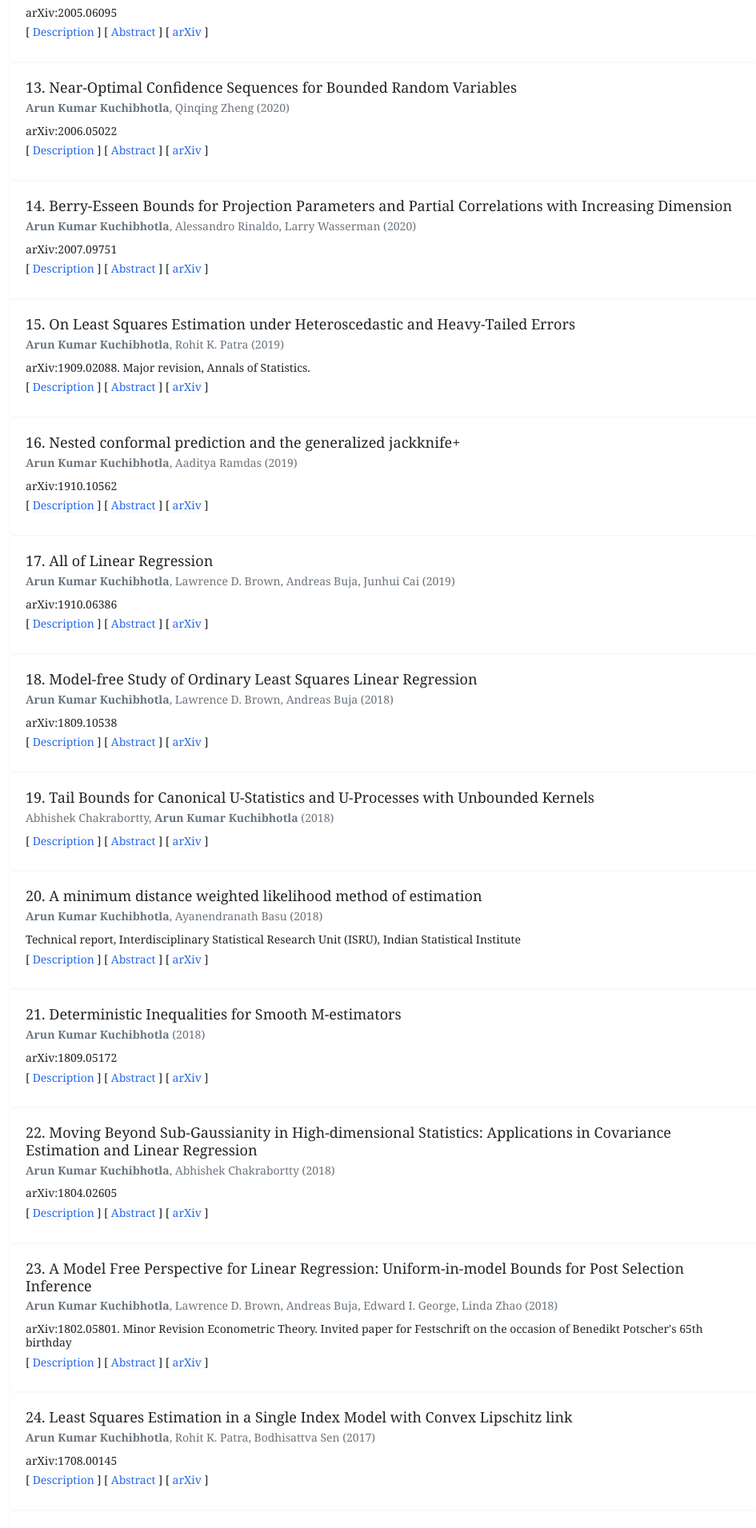
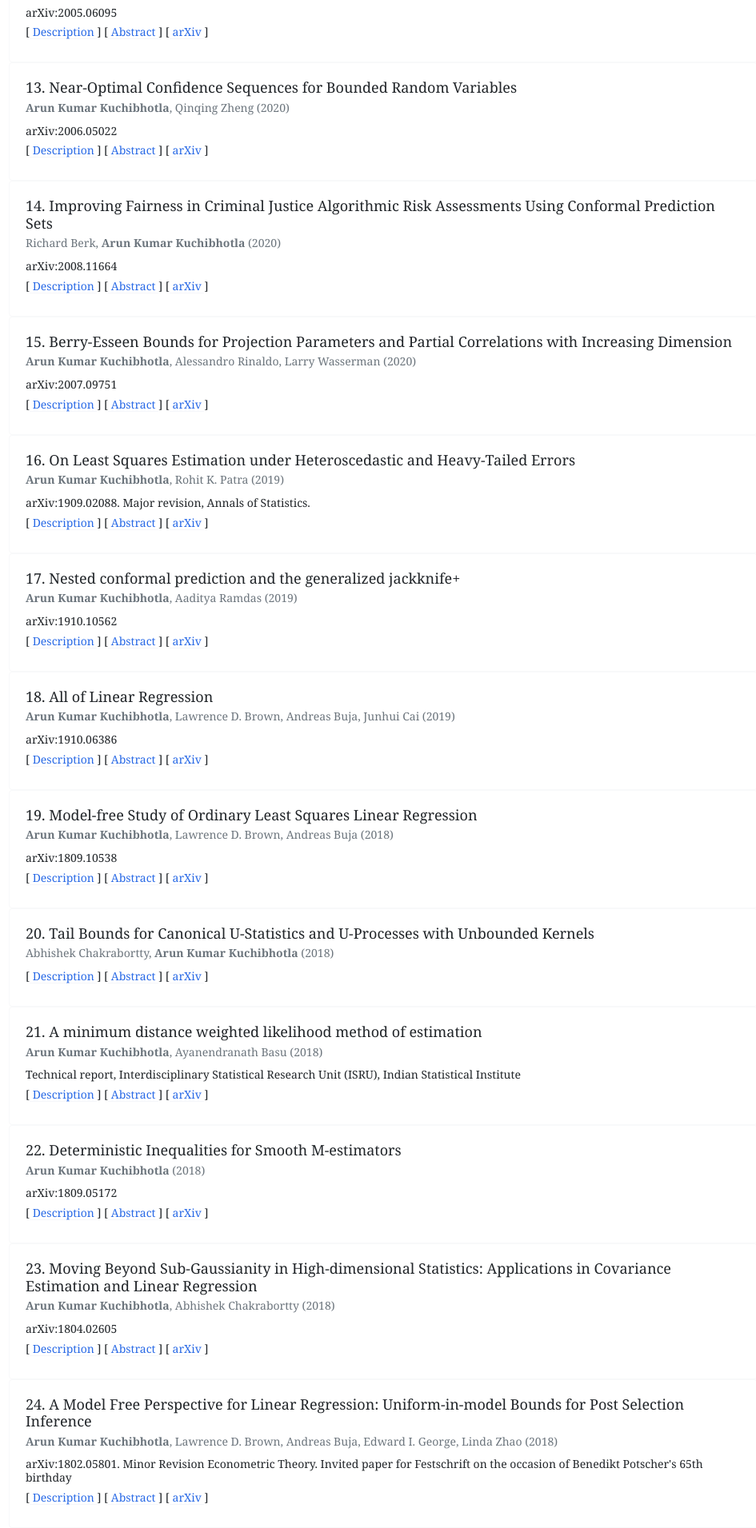
Before and after one commit to Arun-Kuchibhotla/Arun-Kuchibhotla.github.io, a Jekyll site: the page built from docs/research.md, in a window 1280 px wide. Shown: the part 2003-3914 px from the top of the page at 80% size, without its empty margins (261-1206 px from the left). Built offline with Jekyll 4.4.1, drawn with Linux system fonts in a browser that asks for light colours; nearby versions of some CDN libraries; part of the change alters nothing that is shown; some of the changed text lies outside the part shown.

Commit message:
Update publications.json

```diff
--- a/_data/publications.json
+++ b/_data/publications.json
@@ -58,6 +58,36 @@
 		"cites_url": "https://arxiv.org/abs/2007.09751",
 		"abstract": "The linear regression model can be used even when the true regression function is not linear. The resulting estimated linear function is the best linear approximation to the regression function and the vector β of the coefficients of this linear approximation are the projection parameter. We provide finite sample bounds on the Normal approximation to the law of the least squares estimator of the projection parameters normalized by the sandwich-based standard error. Our results hold in the increasing dimension setting and under minimal assumptions on the distribution of the response variable. Furthermore, we construct confidence sets for β in the form of hyper-rectangles and establish rates on their coverage accuracy. We provide analogous results for partial correlations among the entries of sub-Gaussian vectors.",
 		"description": "The paper provides sharp requirements on the dimension with respect to the sample size for valid confidence intervals for ordinary least squares estimator and partial correlations. We derive these based on Berry-Esseen bounds and proving finite-sample bounds for multiplier bootstrap."
+	},
+	{
+		"type": "Preprint",
+		"work_type": "Preprint",
+		"id": 34,
+		"title": "Improving Fairness in Criminal Justice Algorithmic Risk Assessments Using Conformal Prediction Sets",
+		"year": 2020,
+		"authors":[
+			{
+				"name": "Richard Berk"
+			},
+			{
+				"name": "Arun Kumar Kuchibhotla"
+			}
+		],
+		"use": true,
+		"topic":[
+			{
+				"topic": "Fairness"
+			},
+			{
+				"topic": "Conformal Prediction"
+			}
+		],
+		"source": "arXiv:2008.11664",
+		"volume": "",
+		"citation_url": "https://arxiv.org/abs/2008.11664",
+		"cites_url": "https://arxiv.org/abs/2008.11664",
+		"abstract": "Risk assessment algorithms have been correctly criticized for potential unfairness, and there is an active cottage industry trying to make repairs. In this paper, we adopt a framework from conformal prediction sets to remove unfairness from risk algorithms themselves and the covariates used for forecasting. From a sample of 300,000 offenders at their arraignments, we construct a confusion table and its derived measures of fairness that are effectively free any meaningful differences between Black and White offenders. We also produce fair forecasts for individual offenders coupled with valid probability guarantees that the forecasted outcome is the true outcome. We see our work as a demonstration of concept for application in a wide variety of criminal justice decisions. The procedures provided can be routinely implemented in jurisdictions with the usual criminal justice datasets used by administrators. The requisite procedures can be found in the scripting software R. However, whether stakeholders will accept our approach as a means to achieve risk assessment fairness is unknown. There also are legal issues that would need to be resolved although we offer a Pareto improvement.",
+		"description": "The paper uses weighted exchangeability for conformal prediction under covariate shift to attain fair prediction."
 	},
 	{
 		"type": "Preprint",
```
